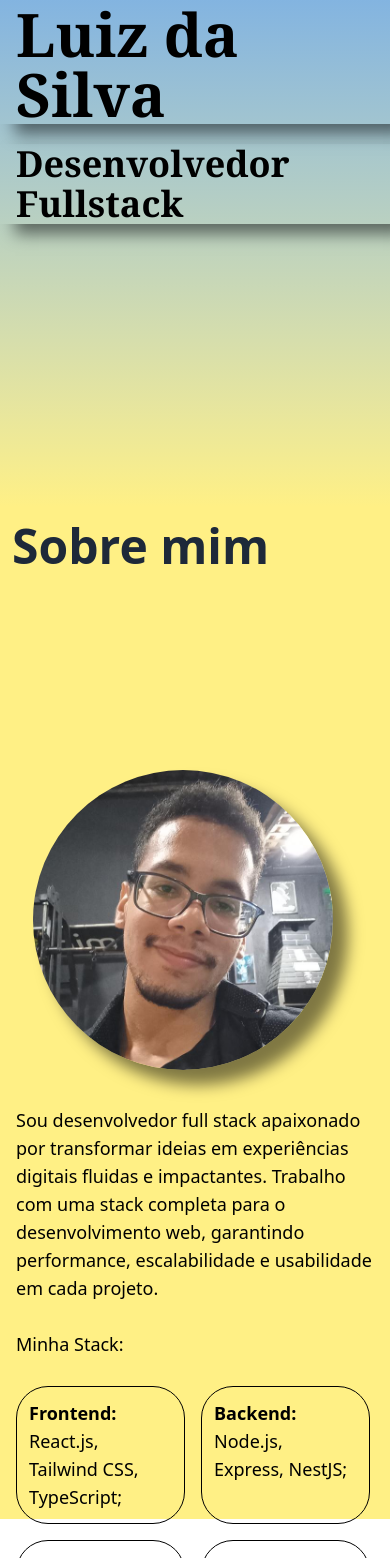
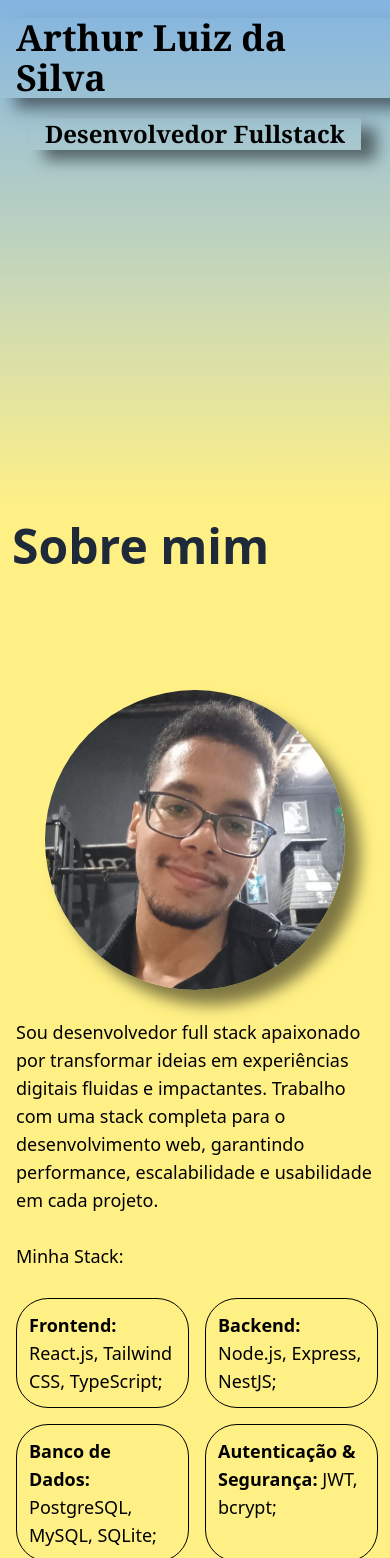
Before and after one commit to Arthur-Luiz19/Portif-lio_projetos, a React (Vite) app: page / in a window 390 px wide. Shown: the part 370-1928 px from the top of the page. Built offline with nearby package versions, Linux system fonts and the light colour scheme.

Commit message:
Atualizar os arquivos

```diff
--- a/src/App.jsx
+++ b/src/App.jsx
@@ -23,7 +23,7 @@
   return (
     <div>
       <header id='home' className={`${isModoEscuro ? 'bg-blue-900':'bg-blue-500 text-white'} text-center py-4`}>
-        <nav className={`px-4 h-20 top-0 mx-auto ${isModoEscuro ? 'bg-blue-900' : 'bg-blue-500 text-white'} flex justify-between items-center fixed w-full`}>
+        <nav className={`px-4 h-20 top-0 mx-auto ${isModoEscuro ? 'bg-blue-900' : 'bg-blue-500 text-white'} flex justify-between items-center fixed w-full z-50`}>
           <a href="#" className='text-3xl font-bold font-sans text-white ml-3'>Meu portifólio</a>
 
           <button onClick={() => setMenuOpen(!menuOpen)} className='md:hidden text-white'>
@@ -80,16 +80,16 @@
       </header>
 
       <section className={`h-[100vh] flex flex-col justify-center items-center bg-gradient-to-b ${isModoEscuro ? 'from-blue-900 to-[#101820]' : 'from-blue-500 to-yellow-200'} `}>
-        <h1 className={`text-6xl font-bold font-serif ${isModoEscuro ? 'text-[#F8F8F8]' : ''} shadow-[15px_10px_15px_rgba(0,0,0,0.5)] px-4 mb-5`}>Arthur Luiz da Silva</h1>
-        <h1 className={`text-4xl font-bold font-serif ${isModoEscuro ? 'text-[#F8F8F8]' : ''} shadow-[15px_10px_15px_rgba(0,0,0,0.5)] px-4`}>Desenvolvedor Fullstack</h1>
+        <h1 className={` text-4xl lg:text-6xl font-bold font-serif ${isModoEscuro ? 'text-[#F8F8F8]' : ''} shadow-[15px_10px_15px_rgba(0,0,0,0.5)] px-4 mb-5`}>Arthur Luiz da Silva</h1>
+        <h1 className={`text-2xl lg:text-4xl font-bold font-serif ${isModoEscuro ? 'text-[#F8F8F8]' : ''} shadow-[15px_10px_15px_rgba(0,0,0,0.5)] px-4`}>Desenvolvedor Fullstack</h1>
       </section>
 
-      <section id='sobreMim' className={`${isModoEscuro ? 'bg-[#101820]' : 'bg-yellow-200' } h-[120vh] lg:h-full mb-[350px] md:mb-[250px] lg:mb-0`}>
+      <section id='sobreMim' className={`${isModoEscuro ? 'bg-[#101820]' : 'bg-yellow-200' } min-h-screen mb-0`}>
         <div className={`text-5xl ${isModoEscuro ? 'text-[#F8F8F8]' : 'text-gray-800' } font-black pl-3 pt-4`}>
           <h1>Sobre mim</h1>
         </div>
 
-        <div className='grid grid-cols-2 mt-20 gap-6 py-30 lg:grid-cols-12 md:gap-0'>
+        <div className='grid grid-cols-2 mt-20 gap-y-4 py-10 lg:grid-cols-12 md:gap-0'>
           <div className='col-span-5 mb-3 md:mb-8 lg:mb-0'>
             <img className='rounded-[400px] place-self-start justify-self-center shadow-[15px_15px_15px_rgba(0,0,0,0.5)]' src={Foto} alt="" width={300} />
           </div>
@@ -102,7 +102,7 @@
 
               Minha Stack:
               <br />
-              <div className='grid grid-cols-2 my-5 pr-2'>
+              <div className='grid grid-cols-2 my-5'>
                 <span className='border-1 rounded-4xl p-3 my-2 mr-2'> <strong>Frontend:</strong> React.js, Tailwind CSS, TypeScript;</span>
                 <span className='border-1 rounded-4xl p-3 my-2 ml-2'> <strong>Backend:</strong> Node.js, Express, NestJS;</span>
                 <span className='border-1 rounded-4xl p-3 my-2 mr-2'> <strong>Banco de Dados:</strong> PostgreSQL, MySQL, SQLite;</span>
@@ -118,7 +118,7 @@
         </div>
       </section>
 
-      <section className={`h-full bg-gradient-to-b ${isModoEscuro ? 'from-[#101820] to-blue-900' : 'from-yellow-200 to-blue-500' } `}>
+      <section className={`h-full lg:h-full bg-gradient-to-b ${isModoEscuro ? 'from-[#101820] to-blue-900' : 'from-yellow-200 to-blue-500' } `}>
         <div className={`text-5xl ${isModoEscuro ? 'text-[#F8F8F8]' : 'text-gray-800' } font-black pl-3 pt-4`}>
           <h1 id='projetos' className='mt-10'>Projetos</h1>
         </div>
@@ -126,12 +126,12 @@
         <div className='grid grid-cols-1 py-20 sm:grid-cols-1 lg:grid-cols-2 xl:grid-cols-3 pl-20'>
 
           {/* Card #1 */}
-          <div className='bg-yellow-300 rounded-4xl shadow-lg shadow-gray-800 hover:scale-105 hover:shadow-[15px_10px_15px_rgba(0,0,0,0.5)] transition-all duration-300 ease-in-out w-[80%] sm:w-[60%] md:w-[50%] lg:w-[80%] my-5 xl:my-0'>
+          <div className='bg-yellow-300 min-h-[500px] rounded-4xl shadow-lg shadow-gray-800 hover:scale-105 hover:shadow-[15px_10px_15px_rgba(0,0,0,0.5)] transition-all duration-300 ease-in-out w-[80%] sm:w-[60%] md:w-[50%] lg:w-[80%] my-5 xl:my-0'>
             <div className='p-3'>
               <h2 className='text-2xl font-serif text-center my-2 '>Tela de cadastro com JWT</h2>
               <img className='rounded-2xl justify-self-center pb-3 ' src={registroUsuario} alt="" />
             </div>
-            <div className='bg-white rounded-4xl px-4 py-3 '>
+            <div className='bg-white min-h-[390px] rounded-4xl px-4 py-3 '>
               <p className=''>
                 Este projeto foi desenvolvido para registrar usuários, armazenando nome, e-mail e senha com segurança. A senha é criptografada usando bcrypt, e um token JWT é gerado para autenticação. No login, o token é validado e, se correto, o usuário é redirecionado para a tela de registros. No frontend, foram criadas páginas de cadastro, login e listagem de registros, todas estilizadas e organizadas para uma melhor experiência do usuário.
                 <span className='block pt-3 mb-5'><strong>Tecnologias usadas:</strong> React, CSS, Javascript, node.js, Express, Sequelize e MySQL </span>
@@ -145,7 +145,7 @@
               <h2 className='text-2xl font-serif text-center my-2'>Gerenciamento de tarefas</h2>
               <img className='rounded-xl justify-self-center pb-2' src={gerenciarTarefas} alt="" />
             </div>
-            <div className='bg-white rounded-4xl px-4 py-3 rounded-b-4xl lg:h-[57%] md:h-[74%]'>
+            <div className='bg-white rounded-4xl px-4 py-3 rounded-b-4xl min-h-[385px]'>
               <p>Desenvolvi uma API de gerenciamento de tarefas para auxiliar os usuários em suas atividades diárias, oferecendo funcionalidades como CRUD e a opção de marcar tarefas como concluídas. No frontend, criei uma página para consumir a API, implementei um sistema de alternância entre modo claro e escuro e adicionei animações para a criação e exclusão de tarefas, proporcionando uma experiência mais dinâmica e interativa.
                 <span className='block pt-2'><strong>Tecnologias usadas:</strong> React, TailwindCSS, Javascript, node.js, Express, Sequelize e MySQL </span>
               </p>
--- a/vite.config.js
+++ b/vite.config.js
@@ -4,6 +4,10 @@
 
 // https://vite.dev/config/
 export default defineConfig({
-  plugins: [react(), tailwindcss(),],
-
+  root: '.', // Garante que a raiz do projeto está correta
+  plugins: [react(), tailwindcss()],
+  build: {
+    outDir: 'dist', // Define a saída do build
+    emptyOutDir: true, // Garante que a pasta dist será limpa antes do build
+  }
 })
```
